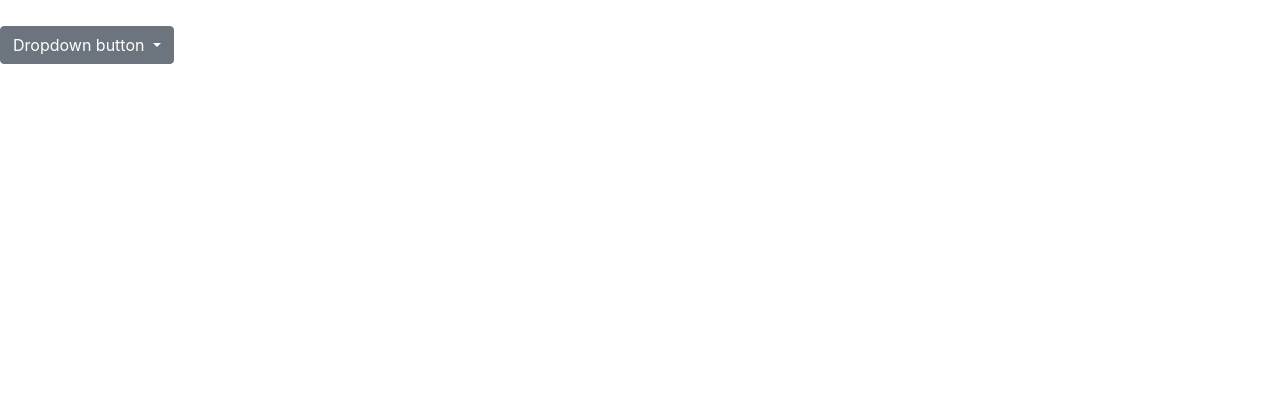
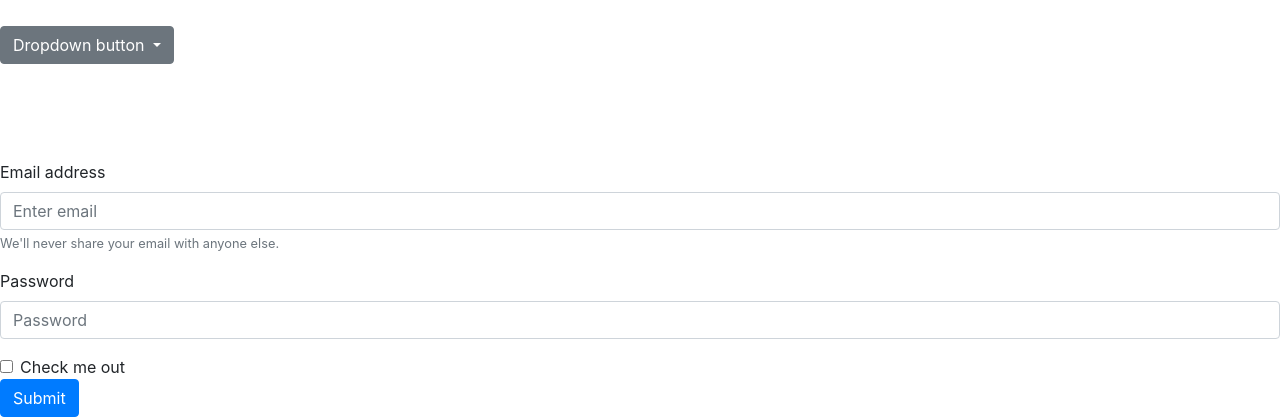
Before and after one commit to precious89/git_traning, a plain HTML site: page index.html in a window 1280 px wide. Shown: the part 980-1397 px from the top of the page. Before the commit the page ends 1140 px from the top, so only its background shows below. Drawn offline with nearby package versions, Linux system fonts and the light colour scheme.

Commit message:
form add

```diff
--- a/index.html
+++ b/index.html
@@ -116,7 +116,23 @@
       </div>
       <br><br><br><br>
 
+      <form>
 
+        <div class="form-group">
+          <label for="exampleInputEmail1">Email address</label>
+          <input type="email" class="form-control" id="exampleInputEmail1" aria-describedby="emailHelp" placeholder="Enter email">
+          <small id="emailHelp" class="form-text text-muted">We'll never share your email with anyone else.</small>
+        </div>
+        <div class="form-group">
+          <label for="exampleInputPassword1">Password</label>
+          <input type="password" class="form-control" id="exampleInputPassword1" placeholder="Password">
+        </div>
+        <div class="form-check">
+          <input type="checkbox" class="form-check-input" id="exampleCheck1">
+          <label class="form-check-label" for="exampleCheck1">Check me out</label>
+        </div>
+        <button type="submit" class="btn btn-primary">Submit</button>
+      </form>
 
 
   </body>
```
